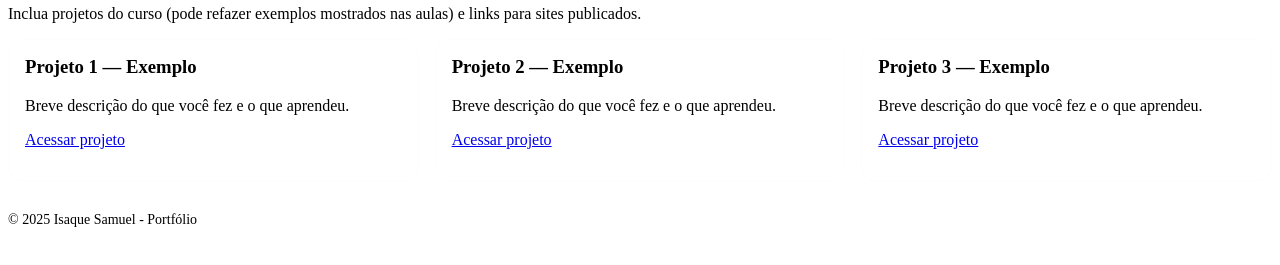
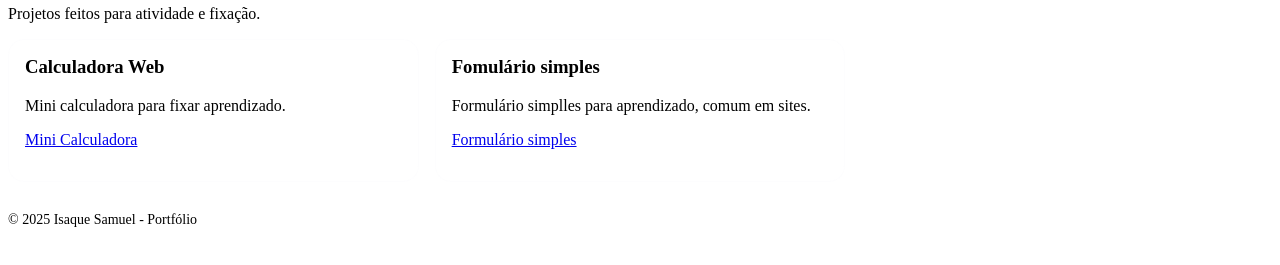
Before and after one commit to itzikxd/Atividade, a plain HTML site: page portfolio.html in a window 1280 px wide. Shown: the part 163-428 px from the top of the page. Drawn offline with Linux system fonts and the light colour scheme.

Commit message:
Add files via upload

```diff
--- a/portfolio.html
+++ b/portfolio.html
@@ -22,24 +22,19 @@
 
 <main class="wrapper hero">
 <h1 class="h1">Portfólio</h1>
-<p class="p-muted">Inclua projetos do curso (pode refazer exemplos mostrados nas aulas) e links para sites publicados.</p>
+<p class="p-muted">Projetos feitos para atividade e fixação.</p>
 
 
 <section class="grid cols-3">
 <article class="card">
-<h3>Projeto 1 — Exemplo</h3>
-<p>Breve descrição do que você fez e o que aprendeu.</p>
-<p><a href="#" target="_blank" rel="noopener">Acessar projeto</a></p>
+<h3>Calculadora Web</h3>
+<p>Mini calculadora para fixar aprendizado.</p>
+<p><a href="https://itzikxd.github.io/Calculadora-web/" target="_blank">Mini Calculadora</a></p>
 </article>
 <article class="card">
-<h3>Projeto 2 — Exemplo</h3>
-<p>Breve descrição do que você fez e o que aprendeu.</p>
-<p><a href="#" target="_blank" rel="noopener">Acessar projeto</a></p>
-</article>
-<article class="card">
-<h3>Projeto 3 — Exemplo</h3>
-<p>Breve descrição do que você fez e o que aprendeu.</p>
-<p><a href="#" target="_blank" rel="noopener">Acessar projeto</a></p>
+<h3>Fomulário simples</h3>
+<p>Formulário simplles para aprendizado, comum em sites.</p>
+<p><a href="https://itzikxd.github.io/Formul-rioSimples/" target="_blank">Formulário simples</a></p>
 </article>
 </section>
 </main>
```
